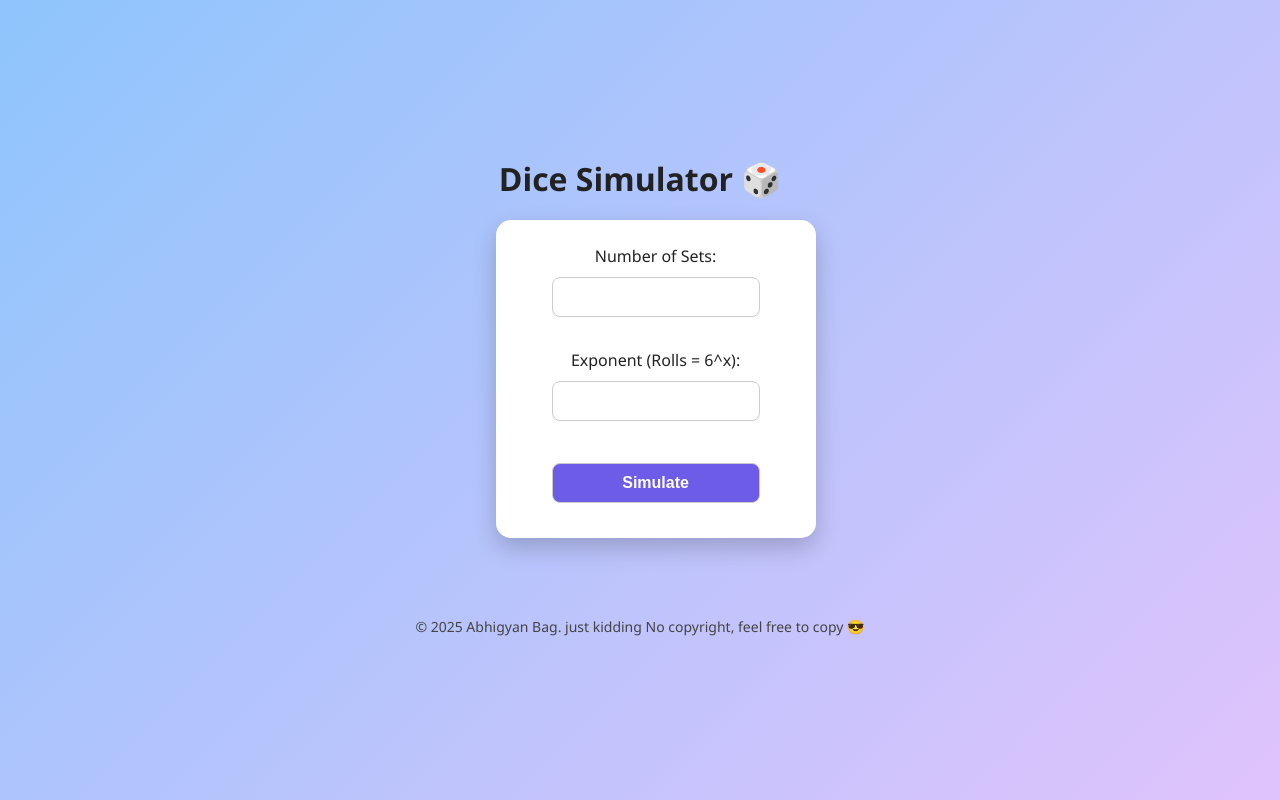
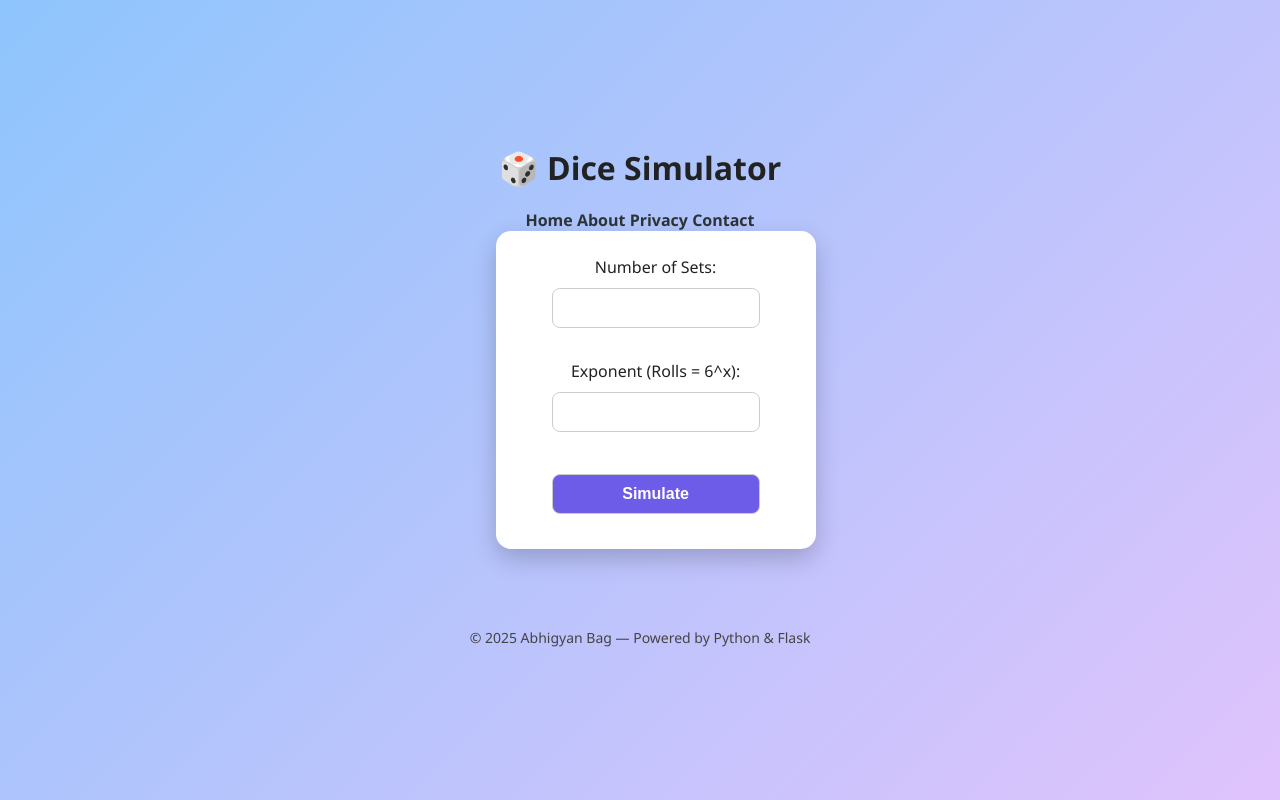
Before and after one commit to Abhigyan123423/dice-sim-app, a Flask app: page / in a window 1280 px wide. Run offline with Flask 3, Linux system fonts and the light colour scheme.

Commit message:
Update base.html

```diff
--- a/templates/base.html
+++ b/templates/base.html
@@ -7,8 +7,15 @@
   <link rel="stylesheet" href="{{ url_for('static', filename='style.css') }}">
 </head>
 <body>
+
   <header>
-		<h1>Dice Simulator 🎲</h1>
+    <h1>🎲 Dice Simulator</h1>
+    <nav>
+      <a href="/">Home</a>
+      <a href="/about">About</a>
+      <a href="/privacy">Privacy</a>
+      <a href="/contact">Contact</a>
+    </nav>
   </header>
 
   <main>
@@ -16,7 +23,8 @@
   </main>
 
   <footer>
-		<p>© 2025 Abhigyan Bag. just kidding No copyright, feel free to copy 😎</p>
+    <p>© 2025 Abhigyan Bag — Powered by Python & Flask</p>
   </footer>
+
 </body>
 </html>
```
Lines whose indentation alone changed are shown as unchanged.
